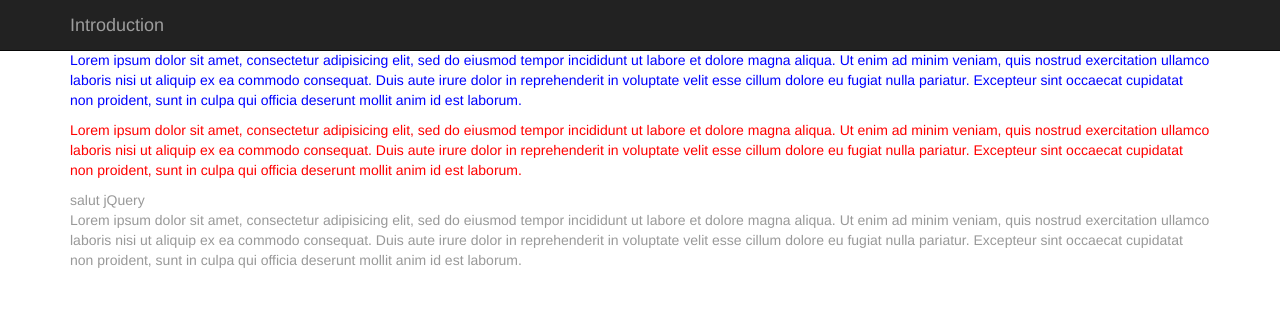
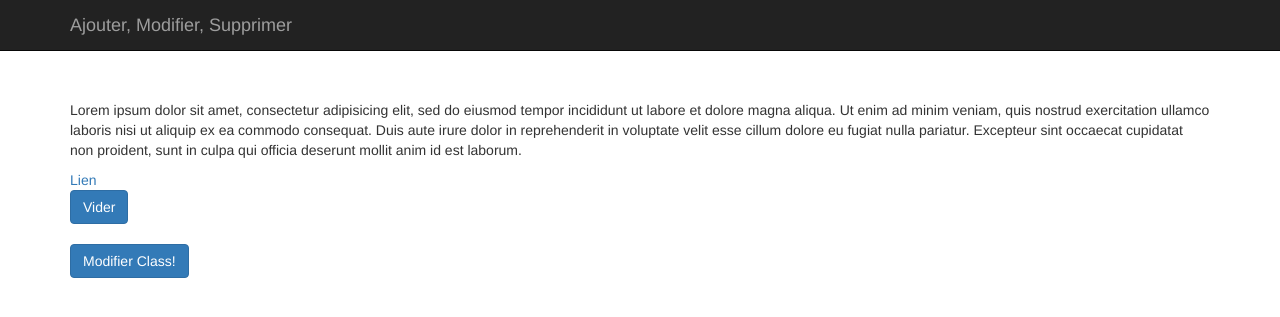
Before and after one commit to riquet28/udemy_formation_jquery, a PHP site: page / in a window 1280 px wide. Shown: the top 317 px of the page. Run offline with PHP 8.4, Linux system fonts and the light colour scheme.

Commit message:
Section 3.2 Ajouter, modifier et supprimer des éléments ok

```diff
--- a/index.php
+++ b/index.php
@@ -11,7 +11,11 @@
 
     <style type="text/css">
       body{
-        padding-top: 50px;
+        padding-top: 100px;
+      }
+      .article{
+        color: red;
+        font-weight: bold;
       }
     </style>
 
@@ -37,7 +41,7 @@
             <span class="icon-bar"></span>
             <span class="icon-bar"></span>
           </button>
-          <a class="navbar-brand" href="#">Introduction</a>
+          <a class="navbar-brand" href="#">Ajouter, Modifier, Supprimer</a>
         </div>
         <div id="navbar" class="collapse navbar-collapse">
           <!-- <ul class="nav navbar-nav">
@@ -51,58 +55,20 @@
 
     <div class="container">
 
-      <!-- <p id="paragraphe">
-        Lorem ipsum dolor sit amet, consectetur adipisicing elit, sed do eiusmod
-        tempor incididunt ut labore et dolore magna aliqua. Ut enim ad minim veniam,
-        quis nostrud exercitation ullamco laboris nisi ut aliquip ex ea commodo consequat.
-        Duis aute irure dolor in reprehenderit in voluptate velit esse cillum dolore eu
-        fugiat nulla pariatur. Excepteur sint occaecat cupidatat non proident, sunt
-        in culpa qui officia deserunt mollit anim id est laborum.
-      </p>
-
-      <p class="article">
-        Lorem ipsum dolor sit amet, consectetur adipisicing elit, sed do eiusmod
-        tempor incididunt ut labore et dolore magna aliqua. Ut enim ad minim veniam,
-        quis nostrud exercitation ullamco laboris nisi ut aliquip ex ea commodo consequat.
-        Duis aute irure dolor in reprehenderit in voluptate velit esse cillum dolore eu
-        fugiat nulla pariatur. Excepteur sint occaecat cupidatat non proident, sunt
-        in culpa qui officia deserunt mollit anim id est laborum.
-      </p>
-
-      <p class="article">
-        Lorem ipsum dolor sit amet, consectetur adipisicing elit, sed do eiusmod
-        tempor incididunt ut labore et dolore magna aliqua. Ut enim ad minim veniam,
-        quis nostrud exercitation ullamco laboris nisi ut aliquip ex ea commodo consequat.
-        Duis aute irure dolor in reprehenderit in voluptate velit esse cillum dolore eu
-        fugiat nulla pariatur. Excepteur sint occaecat cupidatat non proident, sunt
-        in culpa qui officia deserunt mollit anim id est laborum.
-      </p>
-
-      <p class="article">
-        Lorem ipsum dolor sit amet, consectetur adipisicing elit, sed do eiusmod
-        tempor incididunt ut labore et dolore magna aliqua. Ut enim ad minim veniam,
-        quis nostrud exercitation ullamco laboris nisi ut aliquip ex ea commodo consequat.
-        Duis aute irure dolor in reprehenderit in voluptate velit esse cillum dolore eu
-        fugiat nulla pariatur. Excepteur sint occaecat cupidatat non proident, sunt
-        in culpa qui officia deserunt mollit anim id est laborum.
-      </p>
-
-      <span>Hello</span>
-      <div>World</div>
-
-      <button class="btn btn-default" id="button">Change tout!</button> -->
-
-      <div id="parent">
-        <p>Lorem ipsum dolor sit amet, consectetur adipisicing elit, sed do eiusmod tempor incididunt ut labore et dolore magna aliqua. Ut enim ad minim veniam, quis nostrud exercitation ullamco laboris nisi ut aliquip ex ea commodo consequat. Duis aute irure dolor in reprehenderit in voluptate velit esse cillum dolore eu fugiat nulla pariatur. Excepteur sint occaecat cupidatat non proident, sunt in culpa qui officia deserunt mollit anim id est laborum.</p>
+      <div id="content">
+        <p id="paraph">Lorem ipsum dolor sit amet, consectetur adipisicing elit, sed do eiusmod tempor incididunt ut labore et dolore magna aliqua. Ut enim ad minim veniam, quis nostrud exercitation ullamco laboris nisi ut aliquip ex ea commodo consequat. Duis aute irure dolor in reprehenderit in voluptate velit esse cillum dolore eu fugiat nulla pariatur. Excepteur sint occaecat cupidatat non proident, sunt in culpa qui officia deserunt mollit anim id est laborum.</p>
       </div>
 
-      <div id="autre">
-        <p>Lorem ipsum dolor sit amet, consectetur adipisicing elit, sed do eiusmod tempor incididunt ut labore et dolore magna aliqua. Ut enim ad minim veniam, quis nostrud exercitation ullamco laboris nisi ut aliquip ex ea commodo consequat. Duis aute irure dolor in reprehenderit in voluptate velit esse cillum dolore eu fugiat nulla pariatur. Excepteur sint occaecat cupidatat non proident, sunt in culpa qui officia deserunt mollit anim id est laborum.</p>
+      <a href="http://google.com" class="link" id="lien">Lien</a>
+
+      <div>
+        <button class="btn btn-primary" id="vider">Vider</button>
       </div>
 
-      <div id="third">
-        salut jQuery
-        <p id="paraph">Lorem ipsum dolor sit amet, consectetur adipisicing elit, sed do eiusmod tempor incididunt ut labore et dolore magna aliqua. Ut enim ad minim veniam, quis nostrud exercitation ullamco laboris nisi ut aliquip ex ea commodo consequat. Duis aute irure dolor in reprehenderit in voluptate velit esse cillum dolore eu fugiat nulla pariatur. Excepteur sint occaecat cupidatat non proident, sunt in culpa qui officia deserunt mollit anim id est laborum.</p>
+      <br>
+
+      <div>
+        <button class="btn btn-primary" id="add">Modifier Class!</button>
       </div>
 
     </div>
--- a/js/script.js
+++ b/js/script.js
@@ -1,56 +1,46 @@
 $(document).ready(function(){
 
-	// alert("Hello World");
-	// console.log("test");
+	// $('#content p').text('Changement de texte !!!');
+	// $('#content p').html('<span> Je suis dans une span! </span>');
 
-	// $("#paragraphe").css('color', 'red');
-	// $("#paragraphe").text('texte de remplacement');
+	// $('#content p').text('<a href="#">Mon lien</a>');
+	// $('#content p').html('<a href="#">Mon lien</a>');
 
-	// $("#paragraphe").on('click', function(){
-	// 	$(this).css('font-weight', 'bold');
-	// });
+	// $('#content').after('Hello World');
 
-	// $('.article').each(function(){
-	// 	$(this).on('click', function(){
-	// 		// alert('ok!!!');
-	// 		$(this).css('color', 'blue');
-	// 		alert($(this).css('color'));
-	// 	});
-	// });
+	// $('#content').before('<a href="#">Mon lien</a>');
 
-	// $('#button').on('click', function(){
-	// 	$('.article').width(400).css('color', 'blue');
-	// });
+	// $('#content p').append('<a href="#">Mon lien</a>');
+	// $('#content p').prepend('<a href="#">Mon lien</a>');
 
 	/*
-	var paragraphe = $('#paragraphe'); article = $('.article');
-	button = $('#button');
+	var url = $('a#lien').attr('href');
+	alert(url);
+	*/
 
-	$(paragraphe).on('click', function(){
-		$(this).css('font-weight', 'bold');
+	// $('a#lien').attr('href', 'http://yahoo.com');
+
+	// alert($('#content').hasClass('blue'));
+	// alert($('#lien').hasClass('link'));
+
+	$('#vider').on('click', function(){
+		// $('#content').empty();
+		$('#content').remove();
 	});
 
-	$(article).each(function(){
-		$(this).on('click', function(){
-			// alert('ok!!!');
-			$(this).css('color', 'blue');
-			alert($(this).css('color'));
-		});
+	/*
+	$('#add').on('click', function(){
+		if(!$('#paraph').hasClass('article')){
+			$('#paraph').addClass('article');
+		}
+		else{
+			$('#paraph').removeClass('article');
+		}
+	});
+	*/
+
+	$('#add').on('click', function(){
+		$('#paraph').toggleClass('article');
 	});
 
-	$(button).on('click', function(){
-		$('.article').width(400).css('color', 'blue');
-	});
-
-	// $('p, div, span').css('color', 'blue');
-	$('*').css('font-weight', 'bold');
-	*/
-
-
-	$('p').parent('#parent').css('color', 'blue');
-
-	$('#autre').children().css('color', 'red');
-
-	$('#paraph').parent().css('color', '#999');
-
 });
```
